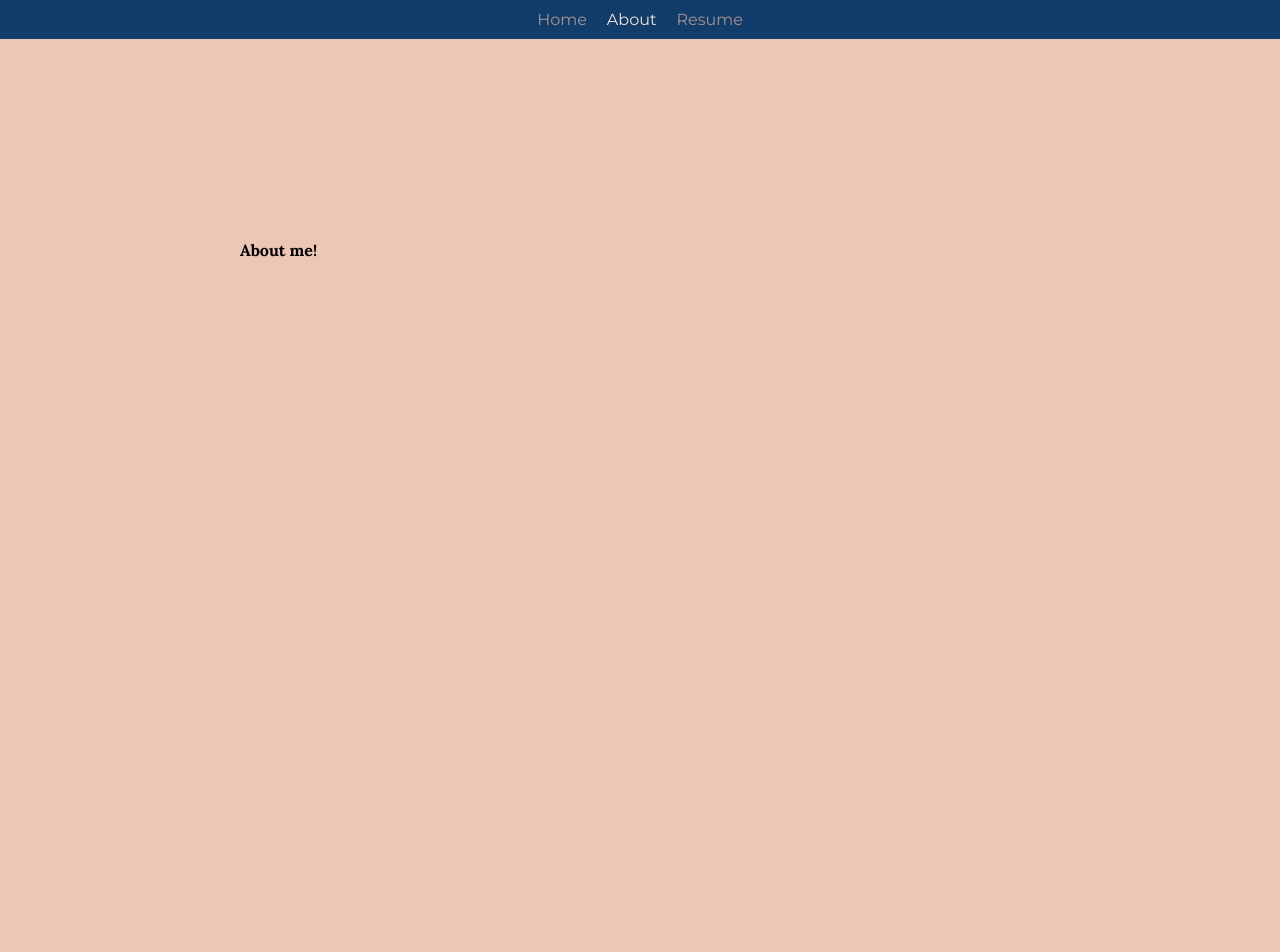
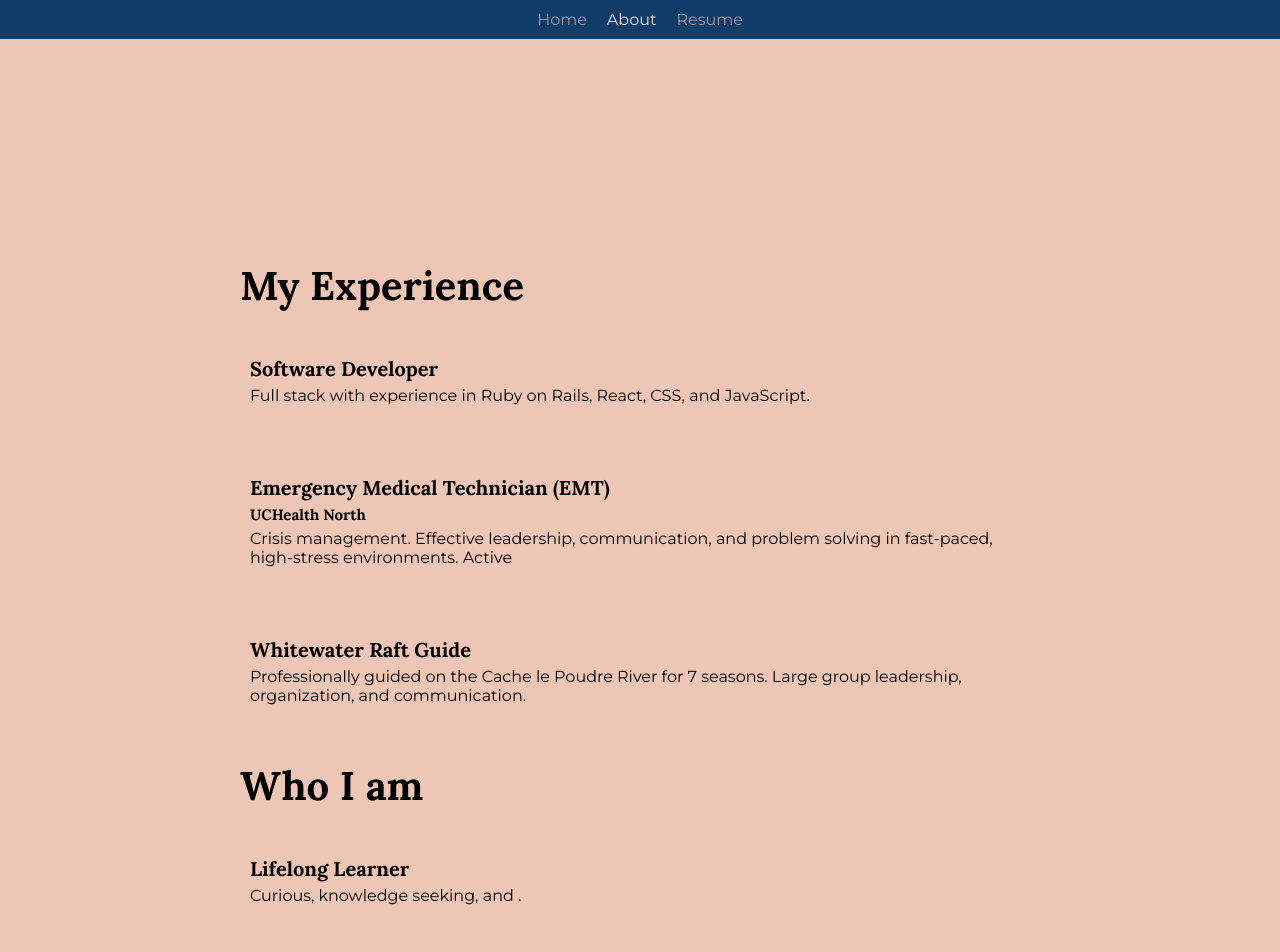
Before and after one commit to Lizzy-T/personal-website, a React (Create React App) app: page /about in a window 1280 px wide. Shown: the top 952 px of the page. Built offline with nearby package versions, Linux system fonts and the light colour scheme.

Commit message:
about page info with formatting

```diff
--- a/src/components-styles/About.css
+++ b/src/components-styles/About.css
@@ -3,3 +3,20 @@
     height: 100vh;
     padding: 15rem;
 }
+
+.about h2 {
+    margin-bottom: 10px;
+    margin-top: 20px;
+}
+
+.about li {
+    padding: 35px 10px;
+}
+
+.about h4 {
+    margin-bottom: 5px;
+}
+
+.about p {
+    margin-top: 5px;
+}
--- a/src/components/About.js
+++ b/src/components/About.js
@@ -4,7 +4,40 @@ import "../components-styles/About.css"
 export default function About () {
     return (
         <div className='about'>
-            <h2>About me!</h2>
+            <h2>My Experience</h2>
+            <ul>
+                <li>
+                    <h4>Software Developer</h4>
+                    <p>Full stack with experience in Ruby on Rails, React, CSS, and JavaScript.
+                    </p>
+                </li>
+                <li>
+                    <h4>Emergency Medical Technician (EMT)</h4>
+                    <h5>UCHealth North</h5>
+                    <p>Crisis management. Effective leadership, communication, and problem solving
+                        in fast-paced, high-stress environments. Active
+
+                    </p>
+                </li>
+                <li>
+                    <h4>Whitewater Raft Guide</h4>
+                    <p>Professionally guided on the Cache le Poudre River for 7 seasons.
+                        Large group leadership, organization, and communication.
+                    </p>
+                </li>
+            </ul>
+            <h2>Who I am</h2>
+            <ul>
+                <li>
+                    <h4>Lifelong Learner</h4>
+                    <p>Curious, knowledge seeking, and .</p>
+                </li>
+                <li>
+                    <h4>Outdoor Enthusiast</h4>
+                    <p> Fly fishing, Whitewater Kayaking & Rafting, Hiking, Rock-climbing, Camping and Mountain Biking.
+                    </p>
+                </li>
+            </ul>
         </div>
     )
 }
--- a/src/index.css
+++ b/src/index.css
@@ -35,6 +35,30 @@ h1, h2, h3, h4, h5, h6 {
   font-family: 'Lora', serif;
 }
 
+h1{
+  font-size: 50px;
+}
+
+h2{
+  font-size: 40px;
+}
+
+h3{
+  font-size: 25px
+}
+
+h4{
+  font-size: 20px;
+}
+
+h5{
+  font-size: 15px;
+}
+
+h6 {
+  font-size: 10px;
+}
+
 p, li, nav {
   font-family: 'Montserrat', sans-serif;
 }
```
